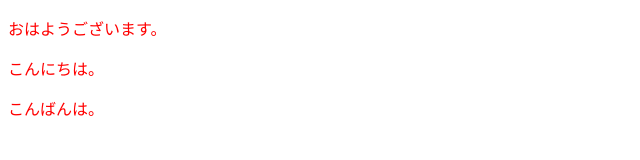
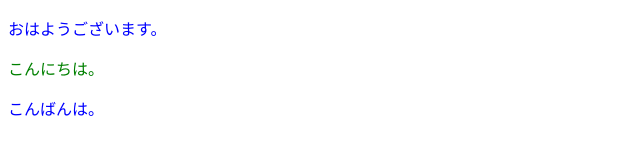
Before and after one commit to akapi83/modey_css01, a plain HTML site: page index.html in a window 1280 px wide. Shown: the whole page, without its empty margins (0-640 px from the left). Drawn offline with Linux system fonts and the light colour scheme.

Commit message:
css3種類

```diff
--- a/index.html
+++ b/index.html
@@ -1,14 +1,22 @@
 <!DOCTYPE html>
 <html lang="ja">
+
 <head>
     <meta charset="UTF-8">
     <meta name="viewport" content="width=device-width, initial-scale=1.0">
     <title>CSS01</title>
     <link rel="stylesheet" href="./css/style.css">
+    <style>
+        p {
+            color: blue;
+        }
+    </style>
 </head>
+
 <body>
     <p>おはようございます。</p>
-  <p>こんにちは。</p>
+    <p style="color: green;">こんにちは。</p>
     <p>こんばんは。</p>
 </body>
+
 </html>
```
Also changed, not shown: about.html (added, +12 -0 lines). Lines whose indentation alone changed are shown as unchanged.
